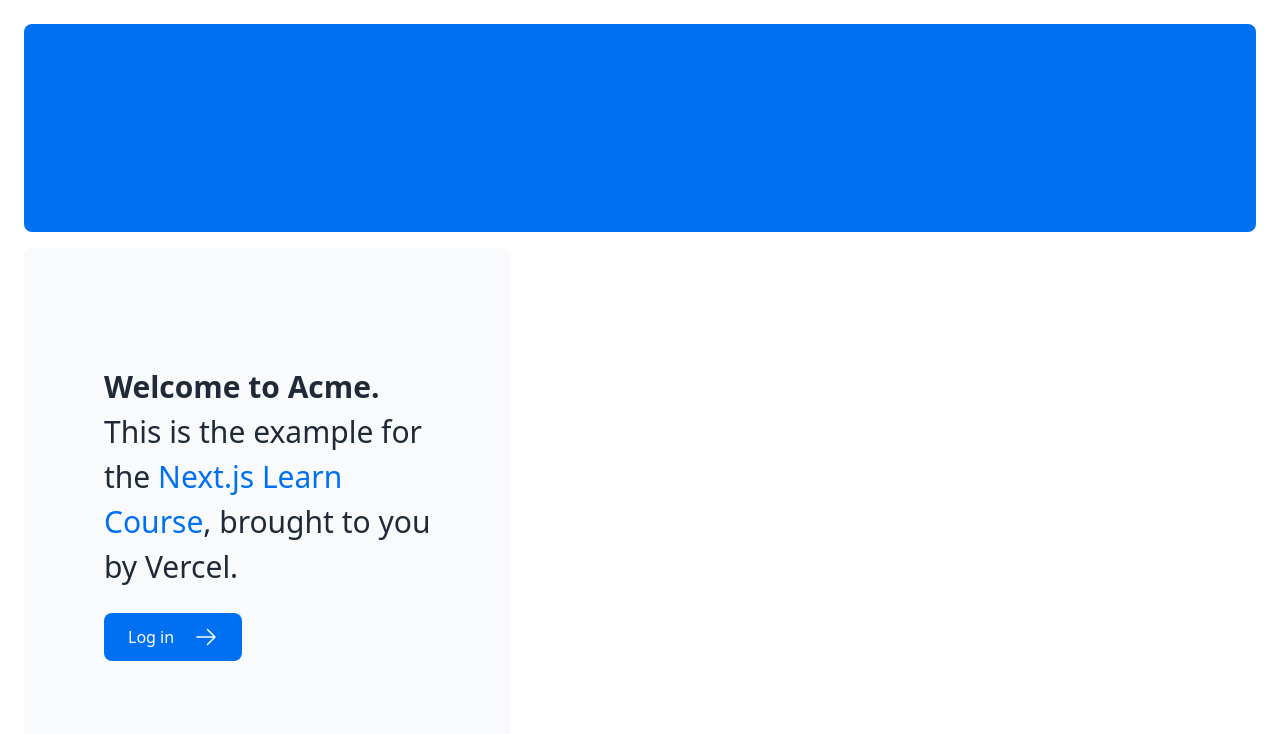
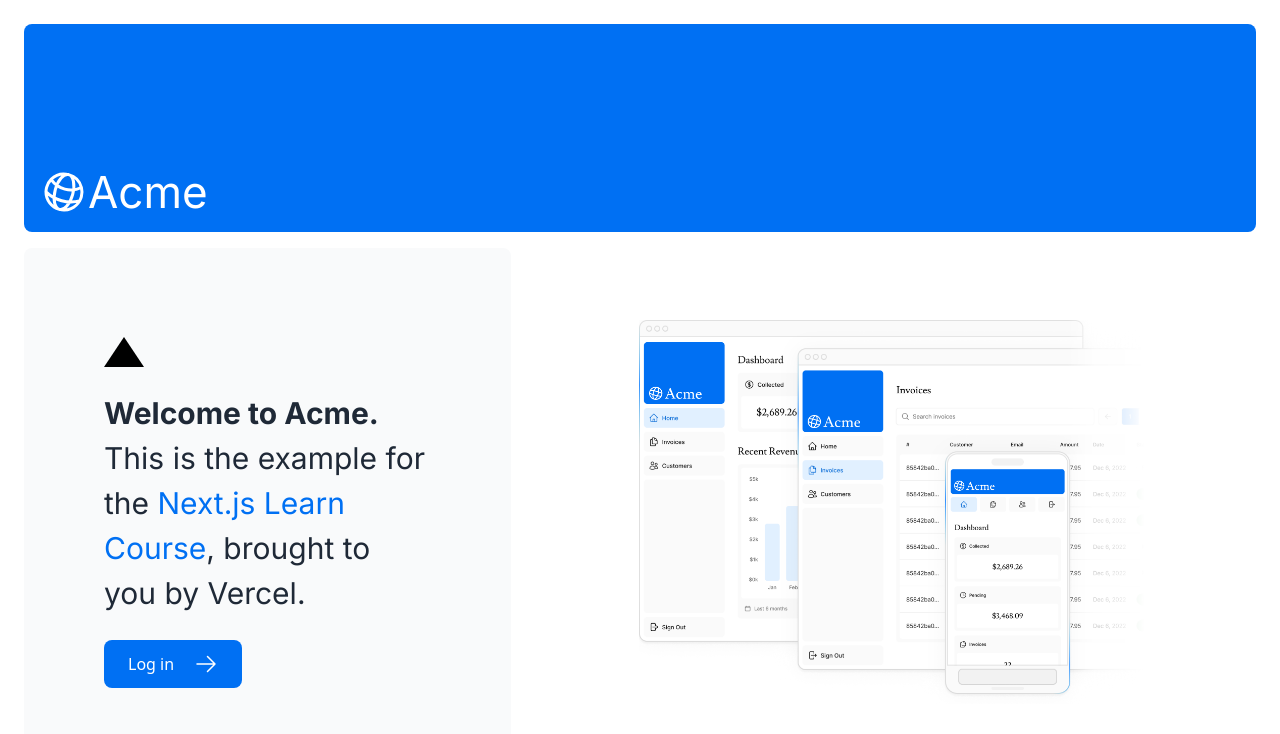
Before and after one commit to anakinsonone/nextjs-dashboard, a Next.js app: page / in a window 1280 px wide. Shown: the top 734 px of the page. Built offline with nearby package versions, Linux system fonts and the light colour scheme.

Commit message:
Update route page, add font styles & dashboard images

```diff
--- a/app/page.tsx
+++ b/app/page.tsx
@@ -1,16 +1,22 @@
 import AcmeLogo from '@/app/ui/acme-logo';
 import { ArrowRightIcon } from '@heroicons/react/24/outline';
 import Link from 'next/link';
+import styles from '@/app/ui/home.module.css';
+import { lusitana } from '@/app/ui/fonts';
+import Image from 'next/image';
 
 export default function Page() {
   return (
     <main className="flex min-h-screen flex-col p-6">
       <div className="flex h-20 shrink-0 items-end rounded-lg bg-blue-500 p-4 md:h-52">
-        {/* <AcmeLogo /> */}
+        <AcmeLogo />
       </div>
       <div className="mt-4 flex grow flex-col gap-4 md:flex-row">
         <div className="flex flex-col justify-center gap-6 rounded-lg bg-gray-50 px-6 py-10 md:w-2/5 md:px-20">
-          <p className={`text-xl text-gray-800 md:text-3xl md:leading-normal`}>
+          <div className={styles.shape} />
+          <p
+            className={`${lusitana.className} text-xl text-gray-800 md:text-3xl md:leading-normal`}
+          >
             <strong>Welcome to Acme.</strong> This is the example for the{' '}
             <a href="https://nextjs.org/learn/" className="text-blue-500">
               Next.js Learn Course
@@ -26,6 +32,20 @@
         </div>
         <div className="flex items-center justify-center p-6 md:w-3/5 md:px-28 md:py-12">
           {/* Add Hero Images Here */}
+          <Image
+            src="/hero-desktop.png"
+            width={1000}
+            height={760}
+            className="hidden md:block"
+            alt="Screenshots of the dashboard project showing desktop version"
+          />
+          <Image
+            src="/hero-mobile.png"
+            width={560}
+            height={620}
+            className="block md:hidden"
+            alt="Screenshots of the dashboard project showing desktop version"
+          />
         </div>
       </div>
     </main>
```
